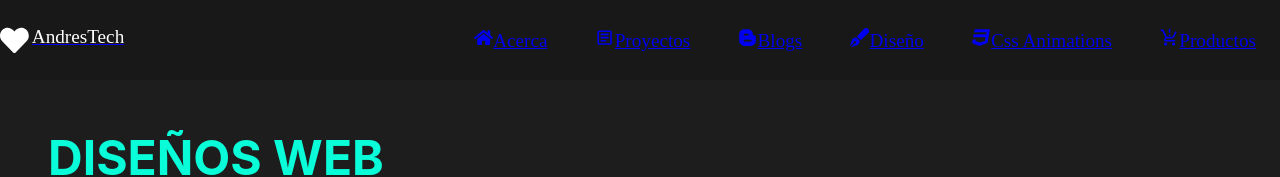
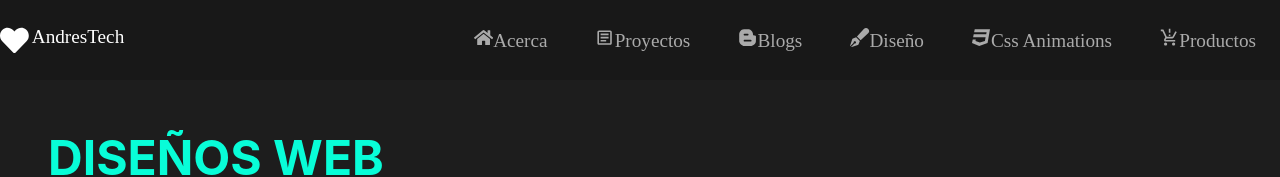
Before and after one commit to andresTech3/andres-tech, a React (Vite) app: page /Dis in a window 1280 px wide. Shown: the top 177 px of the page. Built offline with nearby package versions, Linux system fonts and the light colour scheme.

Commit message:
modificando css

```diff
--- a/src/components/Button/Button.jsx
+++ b/src/components/Button/Button.jsx
@@ -1,4 +1,5 @@
 import React from 'react'
+import { Link } from "react-router-dom"
 
 // import styled from "styled-components";
 
@@ -9,7 +10,7 @@ import "./styleButton.css"
 function Button(linkBoton, textBoton) {
   return (
     <>
-      <a className="linkButton" style={{"--clr" : "#08fdd9" }} href={linkBoton}><span>{textBoton}</span><i></i></a>
+      <div style={{"--clr" : "#08fdd0" }}><Link className="linkButton" to = {linkBoton}><span>{textBoton}</span><i></i></Link></div>
     </>
   )
 }
--- a/src/components/menu/Menu.element.js
+++ b/src/components/menu/Menu.element.js
@@ -73,7 +73,7 @@ export const MenuItem = styled.li`
 
 `;
 
-export const MenuItemLink = styled.a`
+export const MenuItemLink = styled.div`
     text-decoration : none;
     color:#aaa;
     &:hover{
@@ -92,6 +92,6 @@ export const IconLogoMobile = styled.div`
     }
 `;
 
-export const LinkUrl = styled.a`
-    text-decoration :none;
+export const LinkUrl = styled.div`
+        text-decoration: none;
 `
--- a/src/components/menu/Menu.jsx
+++ b/src/components/menu/Menu.jsx
@@ -1,6 +1,6 @@
 import React,{useState} from 'react'
 import { Link } from "react-router-dom"
-import './crzTech.css'
+import './menuItem.css'
 //import react-icons
 import {FaHeart,FaHome,FaBars,FaTimes,FaBloggerB,FaPenFancy,FaCss3} from "react-icons/fa"
 import {MdOutlineArticle,MdProductionQuantityLimits} from "react-icons/md"
@@ -23,11 +23,11 @@ function Menu() {
           <NavabarContainer>
               <NavbarWrapper>
               <LinkUrl>
-                <Link to = "/">
                   <IconLogo>
-                      <FaHeart className="crz-tech"/> AndresTech
+                        <Link className="linkUrl" to = "/andres-tech/">
+                            <FaHeart className="crz-tech"/> AndresTech
+                        </Link>
                   </IconLogo>
-                </Link>
               </LinkUrl>
                 <IconLogoMobile onClick={handleModal} >
                   {
@@ -37,22 +37,22 @@ function Menu() {
 
                 <MenuUl modal={modalMovil}>
                   <MenuItem onClick={handleModal}>
-                    <MenuItemLink><Link to = "/about"><FaHome/>Acerca</Link></MenuItemLink>
+                    <MenuItemLink className="menuItemLink"><Link className="menuItemLink" to = "/about"><FaHome/>Acerca</Link></MenuItemLink>
                   </MenuItem>
                   <MenuItem onClick={handleModal}>
-                    <MenuItemLink><Link to ="/proyect"><MdOutlineArticle/>Proyectos</Link></MenuItemLink>
+                    <MenuItemLink className="menuItemLink"><Link className="menuItemLink" to ="/proyect"><MdOutlineArticle/>Proyectos</Link></MenuItemLink>
                   </MenuItem>
                   <MenuItem onClick={handleModal}>
-                    <MenuItemLink><Link to ="/Blogs"><FaBloggerB/>Blogs</Link></MenuItemLink>
+                    <MenuItemLink className="menuItemLink"><Link className="menuItemLink" to ="/Blogs"><FaBloggerB/>Blogs</Link></MenuItemLink>
                   </MenuItem>
                   <MenuItem onClick={handleModal}>
-                    <MenuItemLink><Link to ="/Dis"><FaPenFancy/>Diseño</Link></MenuItemLink>
+                    <MenuItemLink className="menuItemLink"><Link className="menuItemLink" to ="/Dis"><FaPenFancy/>Diseño</Link></MenuItemLink>
                   </MenuItem>
                   <MenuItem onClick={handleModal}>
-                    <MenuItemLink><Link to ="/CssView"><FaCss3/>Css Animations</Link></MenuItemLink>
+                    <MenuItemLink className="menuItemLink"><Link className="menuItemLink" to ="/CssView"><FaCss3/>Css Animations</Link></MenuItemLink>
                   </MenuItem>
                   <MenuItem onClick={handleModal}>
-                    <MenuItemLink><Link to ="/Productos"><MdProductionQuantityLimits/>Productos</Link></MenuItemLink>
+                    <MenuItemLink className="menuItemLink"><Link className="menuItemLink" to ="/Productos"><MdProductionQuantityLimits/>Productos</Link></MenuItemLink>
                   </MenuItem>
 
                 </MenuUl>
--- a/src/components/menu/crzTech.css
+++ /dev/null
@@ -1,9 +0,0 @@
-.crz-tech{
-    color:#fff;
-    font-size:1.5em;
-    margin-right:3px;
-}
-
-.crz-tech:hover{
-    color:#08fdd8;
-}
--- /dev/null
+++ b/src/components/menu/menuItem.css
@@ -0,0 +1,25 @@
+.crz-tech{
+    color:#fff;
+    font-size:1.5em;
+    margin-right:3px;
+}
+
+.crz-tech:hover{
+    color:#08fdd8;
+}
+
+.linkUrl{
+    text-decoration: none;
+    color:#fff;
+    display: flex;
+}
+
+.menuItemLink{
+    text-decoration : none;
+    color:#aaa;
+}
+
+.menuItemLink:hover{
+    color:#000;
+    transition:0.4s ;
+}
--- a/src/containers/containerHeaderBlogs/ContainerHeaderBlogs.element.js
+++ b/src/containers/containerHeaderBlogs/ContainerHeaderBlogs.element.js
@@ -25,11 +25,12 @@ export const TextProyectBlogs = styled.h2`
     z-index:-1;
 
 `
-export const LinkAllBlogs = styled.a`
+export const LinkAllBlogs = styled.div`
     text-decoration : none;
     color:#08fdd8;
     font-size:1.2em;
     opacity :1;
+    color:#fff;
     &:hover{
         opacity:0.6;
     }
--- a/src/containers/containerHeaderBlogs/ContainerHeaderBlogs.jsx
+++ b/src/containers/containerHeaderBlogs/ContainerHeaderBlogs.jsx
@@ -1,4 +1,5 @@
 import React from 'react';
+import { Link } from "react-router-dom"
 import { ContainerBlogsItems, ContainerItemsNewBlogs, TextProyectBlogs, LinkAllBlogs } from './ContainerHeaderBlogs.element'
 import NewBlogsHome from "../../components/newBlogs/NewBlogsHome"
 import useGetNewBlogs from '../../hook/useGetNewBlogs';
@@ -17,7 +18,8 @@ function ContainerHeaderBlogs() {
               blogsNew = {dataBlogs}
             />
           </ContainerItemsNewBlogs>
-          <LinkAllBlogs href={"/Blogs"}>Todos los Blogs...</LinkAllBlogs>
+          <LinkAllBlogs><Link to="/Blogs" style={{color : "#08fdd8", textDecoration : "none"}}> Todos los Blogs... </Link></LinkAllBlogs>
+
         </ContainerBlogsItems>
     </>
   )
--- a/src/containers/header/Header.jsx
+++ b/src/containers/header/Header.jsx
@@ -1,4 +1,6 @@
 import React,{useState} from 'react'
+import { Link } from "react-router-dom"
+
 // import RedSocial from '../components/RedSocial'
 import "./header.scss"
 import Button from "../../components/Button/Button"
```
